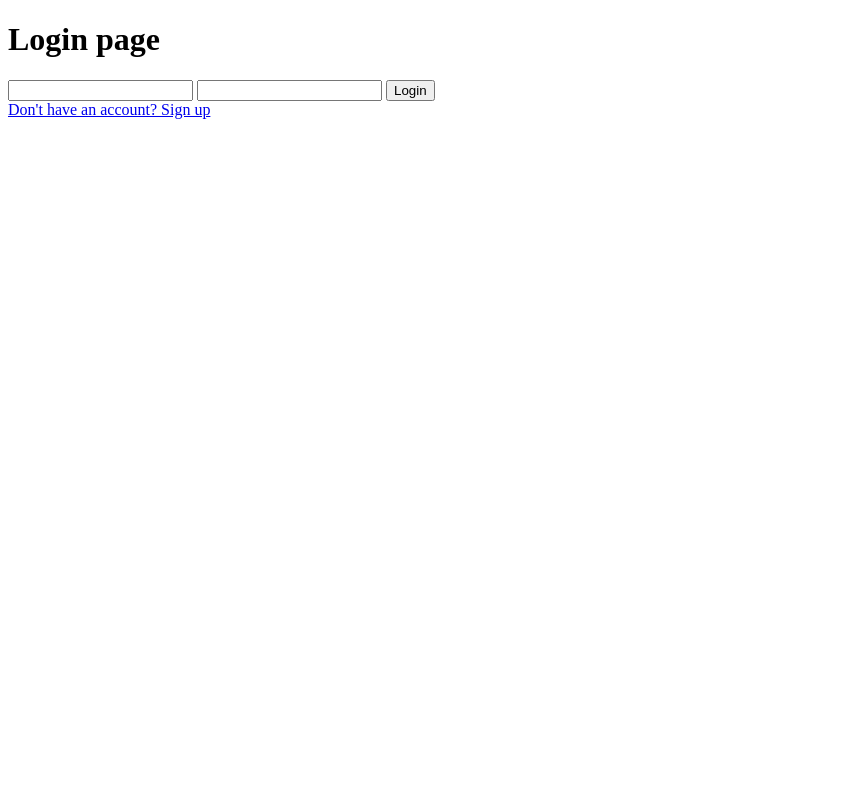
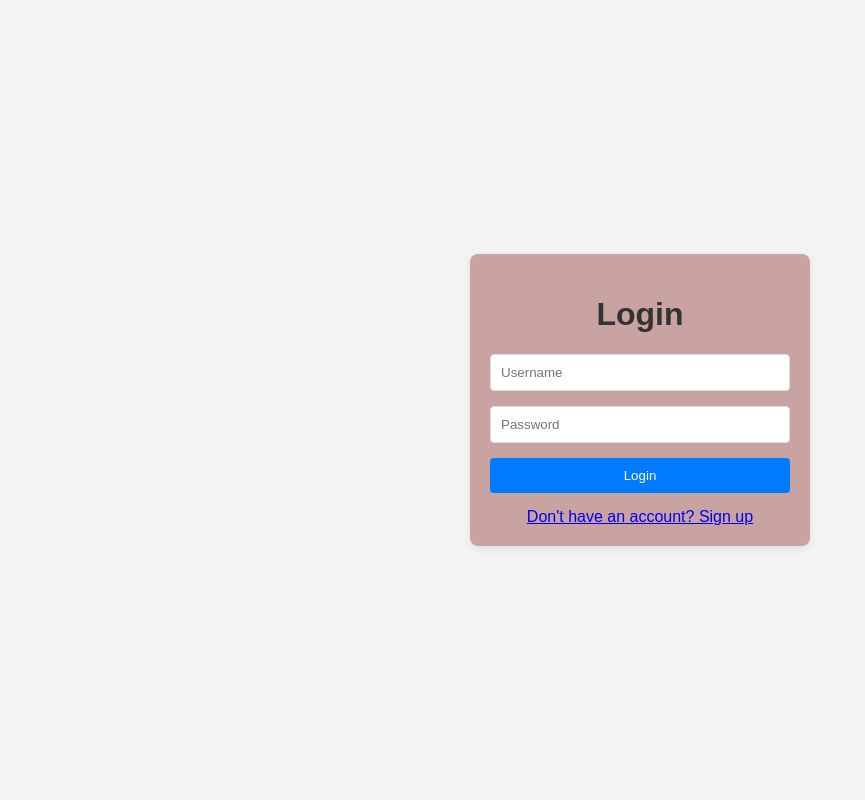
Before and after one commit to GeorgeMargineanu/alstom, a Flask app: page /login in a window 1280 px wide. Shown: the whole page, without its empty margins (0-865 px from the left). Run offline with Flask 3, Linux system fonts and the light colour scheme.

Commit message:
added styles to the login page

```diff
--- /dev/null
+++ b/static/styles.css
@@ -0,0 +1,61 @@
+body {
+    font-family: Arial, sans-serif;
+    background-color: #f4f4f4;
+    display: flex;
+    justify-content: center;
+    align-items: center;
+    height: 100vh;
+    margin: 0;
+}
+
+.login-container {
+    background: rgb(201, 162, 162);
+    padding: 20px;
+    border-radius: 8px;
+    box-shadow: 0 2px 10px rgba(0, 0, 0, 0.1);
+    width: 300px;
+}
+
+h1 {
+    text-align: center;
+    color: #333;
+}
+
+form {
+    display: flex;
+    flex-direction: column;
+}
+
+input[type="text"], input[type="password"] {
+    margin-bottom: 15px;
+    padding: 10px;
+    border: 1px solid #ddd;
+    border-radius: 4px;
+}
+
+input[type="submit"] {
+    padding: 10px;
+    background-color: #007BFF;
+    color: white;
+    border: none;
+    border-radius: 4px;
+    cursor: pointer;
+}
+
+input[type="submit"]:hover {
+    background-color: #0056b3;
+}
+
+.register-link {
+    text-align: center;
+    margin-top: 15px;
+}
+
+.reister-container
+{
+    background: rgb(201, 162, 162);
+    padding: 20px;
+    border-radius: 8px;
+    box-shadow: 0 2px 10px rgba(0, 0, 0, 0.1);
+    width: 300px;
+}
--- a/templates/login.html
+++ b/templates/login.html
@@ -2,19 +2,23 @@
     <html lang="en">
         <head>
         <meta charset="UTF-8">
-    <meta name="viewport"
-          content="width=device-width, user-scalable=no, initial-scale=1.0, maximum-scale=1.0, minimum-scale=1.0">
+        <meta name="viewport" content="width=device-width, initial-scale=1.0">
         <meta http-equiv="X-UA-Compatible" content="ie=edge">
         <title>Login</title>
+            <link rel="stylesheet" href="static/styles.css"> <!-- Link to the CSS file -->
         </head>
         <body>
-    <h1>Login page</h1>
+            <div class="login-container">
+                <h1>Login</h1>
         <form method="POST" action="">
-        {{  form.hidden_tag()}}
-        {{form.username}}
-        {{form.password}}
-        {{form.submit}}
+            {{ form.hidden_tag() }}
+            <input type="text" name="username" placeholder="Username" required>
+            <input type="password" name="password" placeholder="Password" required>
+            <input type="submit" value="Login">
         </form>
-    <a href="{{url_for('register')}}">Don't have an account? Sign up </a><br>
+            <div class="register-link">
+                <a href="{{ url_for('register') }}">Don't have an account? Sign up</a>
+            </div>
+        </div>
     </body>
 </html>
```
Lines whose indentation alone changed are shown as unchanged.
